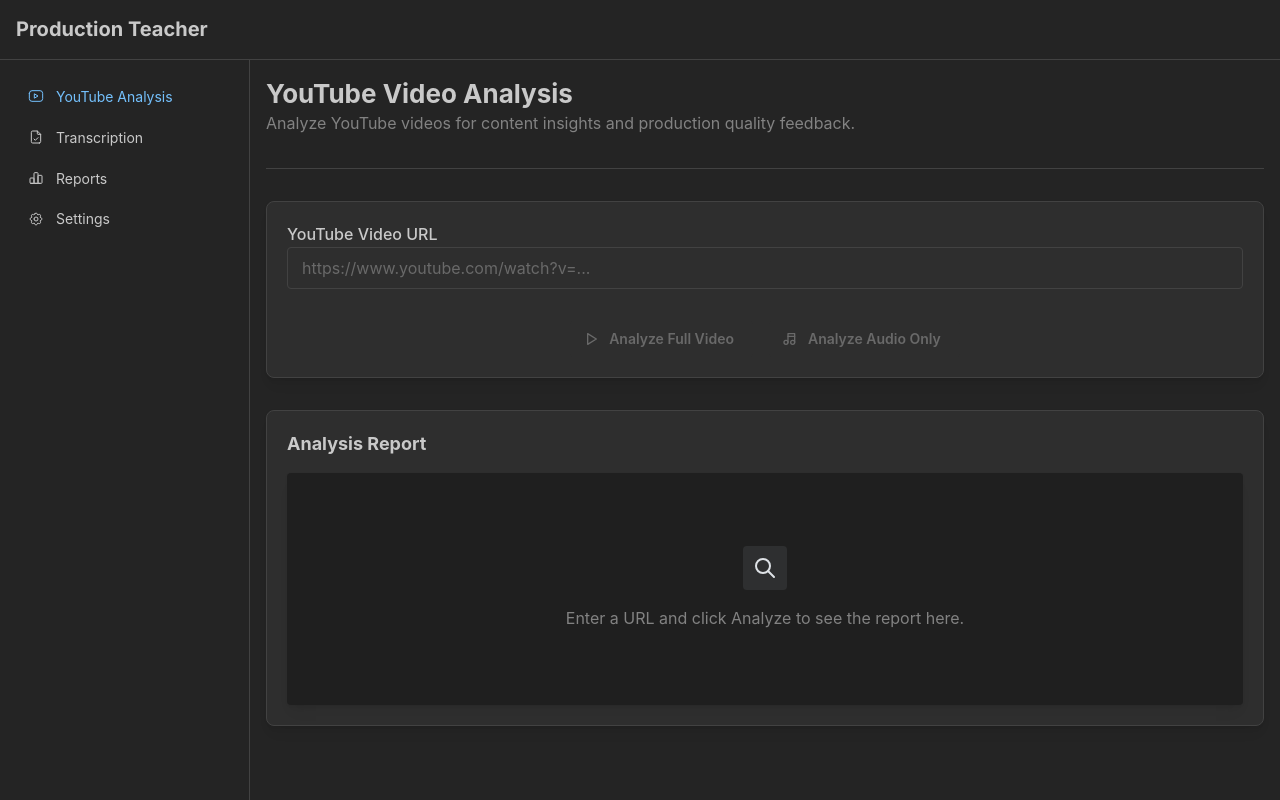
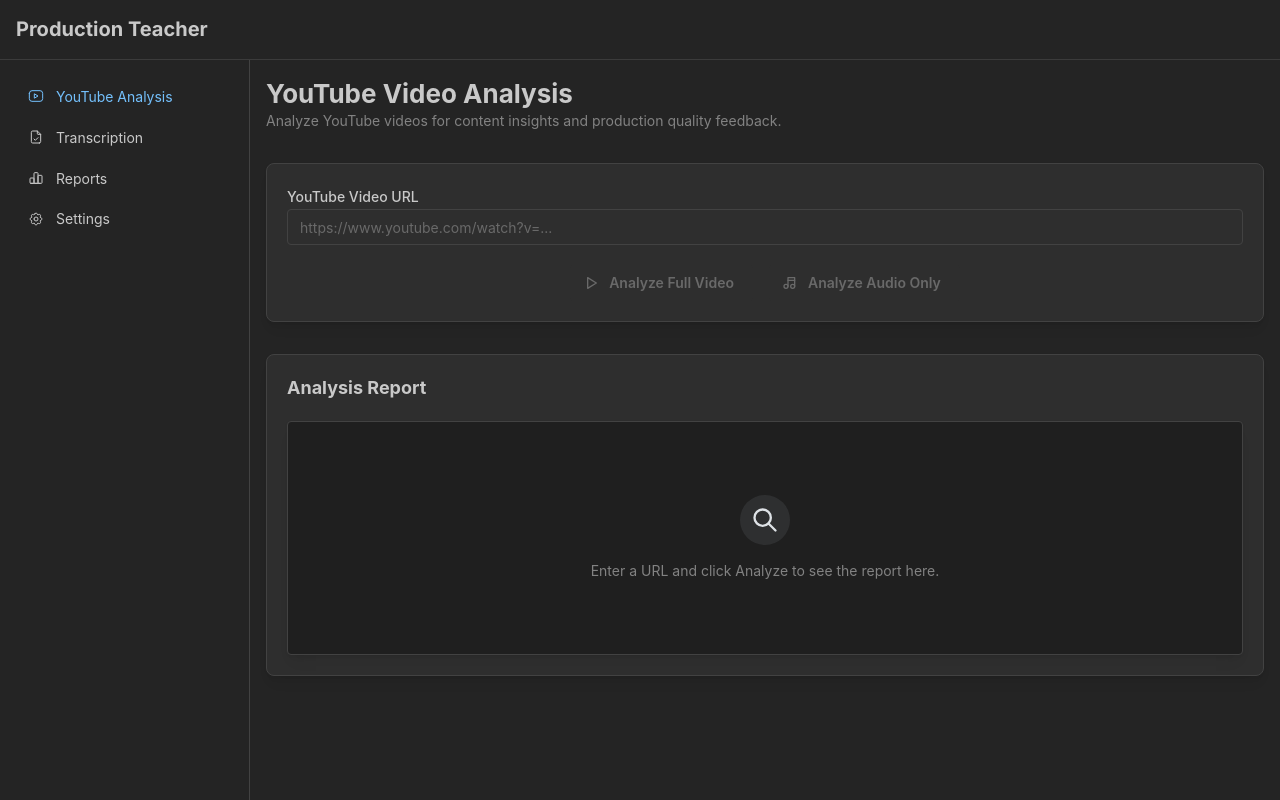
Before and after one commit to BlakeDanielson/production-teacher, a Next.js app: page / in a window 1280 px wide. Built offline with nearby package versions, Linux system fonts and the light colour scheme.

Commit message:
Style: Refine Mantine UI components and layout

```diff
--- a/src/app/layout.tsx
+++ b/src/app/layout.tsx
@@ -5,7 +5,7 @@
 import "@mantine/core/styles.css"; // Import Mantine core styles
 import "@mantine/notifications/styles.css"; // Import notification styles
 import "./globals.css";
-import { MantineProvider, ColorSchemeScript, AppShell, Burger, Group, NavLink } from '@mantine/core';
+import { MantineProvider, ColorSchemeScript, AppShell, Burger, Group, NavLink, Box, Text as MantineText } from '@mantine/core';
 import { Notifications } from '@mantine/notifications'; // Import Notifications provider
 import { useDisclosure } from '@mantine/hooks';
 import Link from 'next/link';
@@ -54,18 +54,21 @@
             navbar={{ width: 250, breakpoint: 'sm', collapsed: { mobile: !opened, desktop: false } }}
             padding="md"
           >
-            <AppShell.Header>
+            <AppShell.Header
+              style={{ borderBottom: '1px solid var(--mantine-color-dark-5)' }}
+            >
               <Group h="100%" px="md">
                 {/* Burger menu for mobile */}
                 <Burger opened={opened} onClick={toggle} hiddenFrom="sm" size="sm" />
-                {/* Header content - e.g., Logo or Title */}
-                <h1 style={{ fontFamily: 'var(--font-sans)', fontWeight: 'bold', fontSize: '1.25rem' }}>
+                {/* Changed h1 to Box with MantineText for better theme integration */}
+                <Box style={{ fontFamily: 'var(--font-sans)', fontWeight: 'bold', fontSize: '1.25rem' }}>
                   Production Teacher
-                </h1>
+                </Box>
               </Group>
             </AppShell.Header>
 
             <AppShell.Navbar p="md">
+              {/* Maybe add a small title/logo here if desired */}
               {navItems.map((item) => (
                 <NavLink
                   key={item.label}
@@ -76,6 +79,11 @@
                   onClick={toggle} // Close navbar on mobile click
                   active={pathname === item.href} // Set active state based on path
                   variant="subtle" // Use subtle variant for better look
+                  styles={{
+                    root: {
+                      borderRadius: 'var(--mantine-radius-sm)',
+                    },
+                  }}
                 />
               ))}
             </AppShell.Navbar>
--- a/src/app/page.tsx
+++ b/src/app/page.tsx
@@ -7,7 +7,7 @@
 import {
   TextInput, Button, Card, Alert, Loader, Text, Title, Group, Stack,
   Container, SimpleGrid, Paper, Center, AspectRatio, Image, Badge, Divider,
-  ThemeIcon
+  ThemeIcon, Space
 } from '@mantine/core';
 import { notifications } from '@mantine/notifications'; // Corrected import path
 import { IconAlertTriangle, IconPlayerPlay, IconMusic, IconFileCheck, IconSearch, IconDeviceFloppy, IconCheck, IconX } from '@tabler/icons-react';
@@ -188,15 +188,14 @@
       {/* Section Title */}
       <div>
         <Title order={2}>YouTube Video Analysis</Title>
-        <Text c="dimmed">
+        <Text c="dimmed" size="sm">
           Analyze YouTube videos for content insights and production quality feedback.
         </Text>
       </div>
-      <Divider />
 
       {/* Input Card */}
       <Card shadow="sm" padding="lg" radius="md" withBorder>
-        <Stack gap="md">
+        <Stack gap="lg">
           <TextInput
             label="YouTube Video URL"
             placeholder="https://www.youtube.com/watch?v=..."
@@ -204,11 +203,11 @@
             onChange={(event) => setYoutubeUrl(event.currentTarget.value)}
             error={error === "Invalid YouTube URL" ? error : undefined}
             disabled={isLoading}
-            size="md"
+            size="sm"
           />
 
           {videoInfo && videoInfo.thumbnailUrl && (
-            <Paper p="xs" radius="sm" withBorder>
+            <Paper p="sm" radius="sm" withBorder>
               <Group wrap="nowrap">
                 <Image
                   src={videoInfo.thumbnailUrl}
@@ -240,19 +239,20 @@
               title="Length Warning"
               icon={<IconAlertTriangle size={16} />}
               radius="sm"
+              fz="xs"
             >
               Video length might exceed limits for full analysis. Consider Audio Only.
             </Alert>
           )}
 
           {error && error !== "Invalid YouTube URL" && (
-            <Alert variant="light" color="red" title="Error" icon={<IconAlertTriangle size={16}/>} radius="sm">
+            <Alert variant="light" color="red" title="Error" icon={<IconAlertTriangle size={16}/>} radius="sm" fz="xs">
               {error}
             </Alert>
           )}
         </Stack>
 
-        <Group justify="center" mt="xl">
+        <Group justify="center" mt="lg">
           <Button
             leftSection={<IconPlayerPlay size={16}/>}
             onClick={() => handleAnalyze('video')}
@@ -270,7 +270,7 @@
             onClick={() => handleAnalyze('audio')}
             disabled={isLoading || !youtubeUrl}
             loading={isLoading && analysisTypeForSave === 'audio'}
-            variant="outline"
+            variant="light"
             color="pink"
             size="sm"
           >
@@ -281,14 +281,14 @@
 
       {/* Results Card */}
       <Card shadow="sm" padding="lg" radius="md" withBorder>
-        <Group justify="space-between" mb="md">
+        <Group justify="space-between" mb="lg">
           <Title order={4}>Analysis Report</Title>
           {reportContent && !isLoading && (
             <Button
-              leftSection={<IconDeviceFloppy size={16}/>}
+              leftSection={<IconDeviceFloppy size={14}/>}
               onClick={handleSaveReport}
               size="xs"
-              variant="light"
+              variant="outline"
               color="green"
             >
               Save Report
@@ -296,16 +296,24 @@
           )}
         </Group>
 
-        <Paper p="md" radius="sm" bg="dark.8" miw={200} mih={200}>
+        <Paper p="md" radius="sm" bg="dark.8" mih={200} withBorder>
           {isLoading && (
             <Center style={{ height: '200px' }}>
-              <Loader />
+              <Loader color="violet" />
               <Text ml="sm" c="dimmed">Analyzing...</Text>
             </Center>
           )}
 
           {reportContent && !error && (
             <ReactMarkdown
+              components={{
+                h1: ({node, ...props}) => <Title order={3} my="sm" {...props} />,
+                h2: ({node, ...props}) => <Title order={4} my="sm" {...props} />,
+                h3: ({node, ...props}) => <Title order={5} my="xs" {...props} />,
+                p: ({node, ...props}) => <Text size="sm" mb="xs" {...props} />,
+                a: ({node, ...props}) => <Text component="a" c="pink.4" td="underline" {...props} />,
+                li: ({node, ...props}) => <Text component="li" size="sm" {...props} />
+              }}
             >
               {reportContent}
             </ReactMarkdown>
@@ -313,10 +321,10 @@
 
           {!isLoading && !error && !reportContent && (
             <Center style={{ height: '200px', flexDirection: 'column' }}>
-              <ThemeIcon variant="light" size="xl" mb="md" color="gray">
-                <IconSearch size={24} />
+              <ThemeIcon variant="light" size={50} radius="xl" mb="md" color="gray">
+                <IconSearch size={28} />
               </ThemeIcon>
-              <Text c="dimmed">Enter a URL and click Analyze to see the report here.</Text>
+              <Text c="dimmed" size="sm">Enter a URL and click Analyze to see the report here.</Text>
             </Center>
           )}
         </Paper>
```
